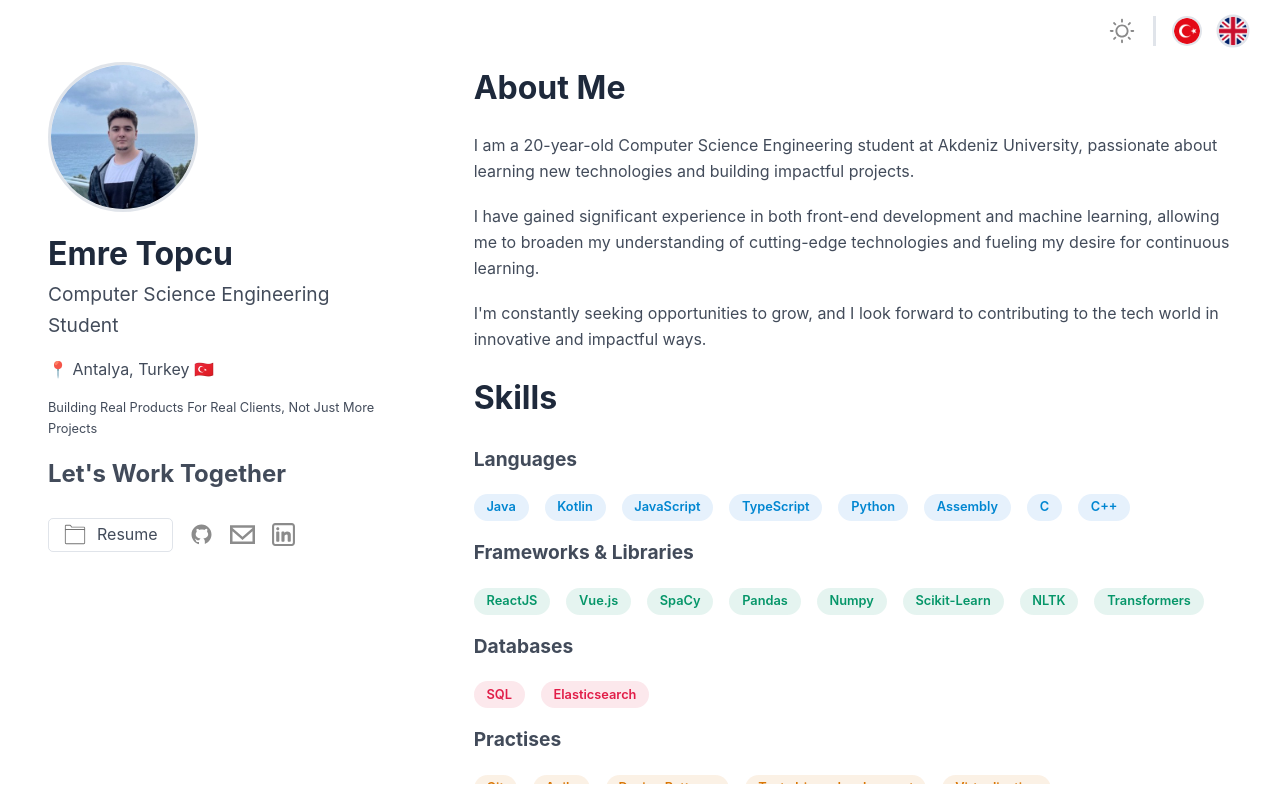
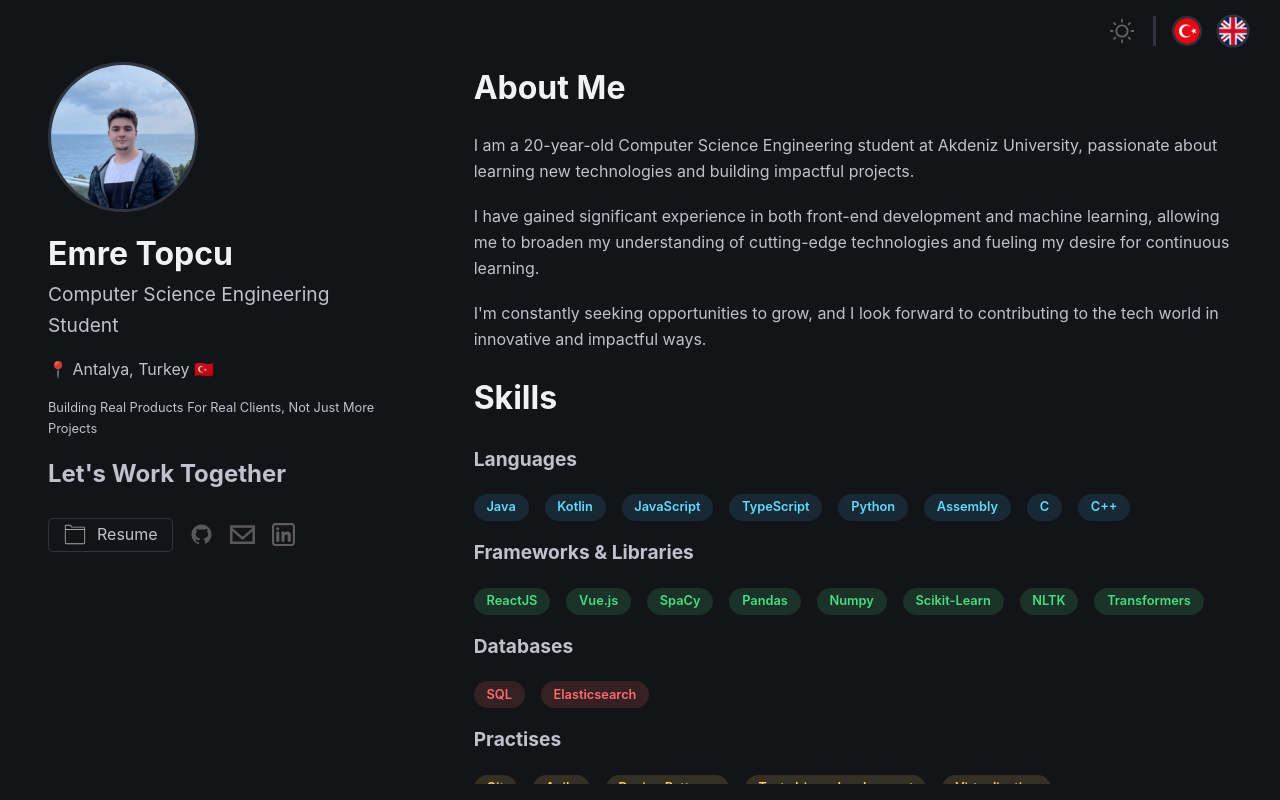
Before and after one commit to EmreTopcu04/Portfolio, a Vue app: page / in a window 1280 px wide. Built offline with nearby package versions, Linux system fonts and the light colour scheme.

Commit message:
Implement theme application and initial display settings in index.html and App.vue

```diff
--- a/index.html
+++ b/index.html
@@ -1,5 +1,5 @@
 <!doctype html>
-<html lang="">
+<html lang="en">
   <head>
     <meta charset="UTF-8" />
     <meta name="viewport" content="width=device-width, initial-scale=1.0" />
@@ -17,6 +17,15 @@
 
     <link rel="icon" href="Emre.png" />
     <title>Emre Topcu</title>
+    <style>
+      body {
+        display: none;
+      }
+    </style>
+    <script type="module">
+      import { applyTheme } from './src/utils/applyTheme.js'
+      applyTheme()
+    </script>
   </head>
   <body>
     <div id="app"></div>
--- a/src/App.vue
+++ b/src/App.vue
@@ -84,7 +84,7 @@
                 class="resume-link"
                 v-else
               >
-              <div class="resume">
+                <div class="resume">
                   <img
                     src="../src/assets/icons/folder_icon.svg"
                     alt="folder"
@@ -325,11 +325,7 @@ import data from './components/data.json'
 
 export default {
   name: 'App',
-  components: {
-    ProjectCard,
-    JobCard,
-    EducationCard,
-  },
+  components: { ProjectCard, JobCard, EducationCard },
   data() {
     return {
       isEnglish: true,
@@ -360,11 +356,7 @@ export default {
         appElement.classList.remove('theme-transition')
       }, 500)
     },
-  },
-  created() {
-    this.theme = 'light'
-    localStorage.setItem('theme', 'light')
-    document.documentElement.setAttribute('data-theme', 'light')
+    created() {},
   },
 }
 </script>
--- /dev/null
+++ b/src/utils/applyTheme.js
@@ -0,0 +1,8 @@
+export function applyTheme() {
+  const savedTheme = localStorage.getItem('theme') || 'dark'
+  document.documentElement.setAttribute('data-theme', savedTheme)
+
+  document.addEventListener('DOMContentLoaded', () => {
+    document.body.style.display = 'block'
+  })
+}
```
